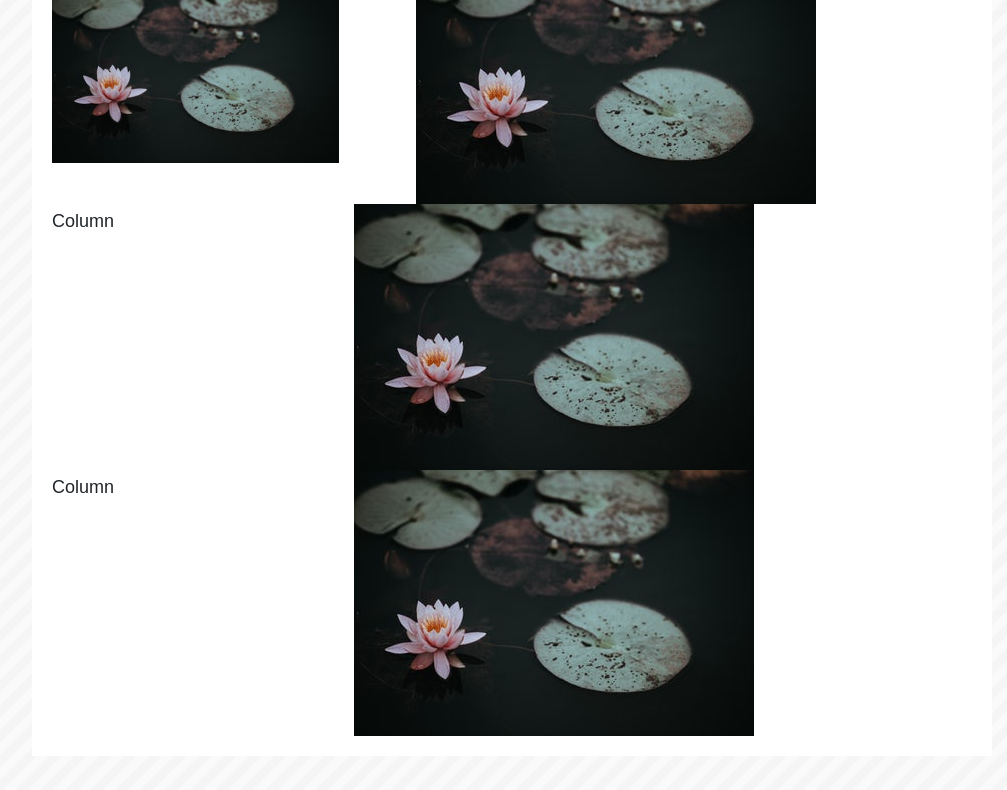
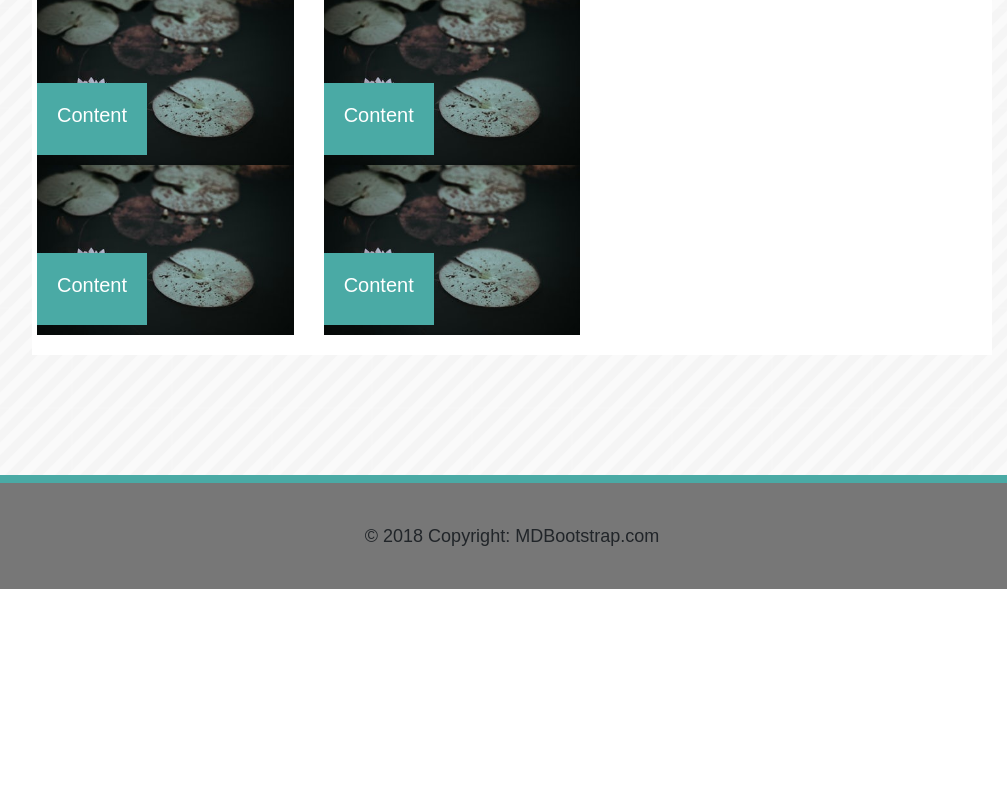
Before and after one commit to Hernavch/Bootstrap-Portfolio, a plain HTML site: page portfolio.html in a window 1280 px wide. Shown: the part 292-1082 px from the top of the page, without its empty margins (128-1135 px from the left). After the commit the page ends 881 px from the top, so only its background shows below. Drawn offline with nearby package versions, Linux system fonts and the light colour scheme.

Commit message:
verification2

```diff
--- a/assets/style.css
+++ b/assets/style.css
@@ -29,6 +29,7 @@ margin:0 auto;
 background-color:#ffffff;
 padding:0px;
 font-weight: bold;
+font-family: Georgia, 'Times New Roman', Times, serif;
 
 }
 #myname{
@@ -60,7 +61,16 @@ li{
     float:left;
 
 }
-.selfport{}
+.label{
+    padding:20px;
+    background-color: #4aaaa5;
+    color:#ffffff;
+    position: absolute;
+    bottom:10px;
+    text-align: center;
+    max-width:200px;
+
+}
 
 /* #myname{
     padding:20px;
@@ -96,6 +106,13 @@ li{
     font-family: Georgia, 'Times New Roman', Times, serif;
 
 }
+.nav{
+    max-width: 100%;
+    margin-left:20px;
+}
+ul{
+    text-align: center;
+}
 .container{
     min-width:100%;
     margin:0px;
@@ -108,9 +125,14 @@ li{
     max-height: 80%;
 
 }
+
 .nav{
     min-width: 100px;
     text-align: center
+}
+
+.label{
+    /* width:100%; */
 }
 
 
--- a/portfolio.html
+++ b/portfolio.html
@@ -34,25 +34,41 @@
 </div>
 
 
-
 <div class="container">
   <div class="row ">
-    <div class="col-md-4">content
-      <img class="img-fluid" src="assets/images/onthewater.jpg" alt="image1">
+    <div class="col-md-12">
+    <h1>Content</h1>
     </div>
-    <div class="img-fluid" class="col-md-4">Column</div>
-    <img src="assets/images/onthewater.jpg" alt="image1">
-
-    <div class="img-fluid" class="w-100"></div>
-    <div class="col-md-4">Column</div>
-    <img src="assets/images/onthewater.jpg" alt="image1">
-
-    <div class="col-md-4">Column</div>
-    <img class="img-fluid" src="assets/images/onthewater.jpg" alt="image1">
-
-  </div>
+    <div class="row ">
+    <div class="col-md-4 img-fluid">
+      <div class="label">
+        <h5>Content</h5>
+      </div>
+      <img class="img-fluid img-responsive" src="assets/images/onthewater.jpg" alt="image1">
+    </div>
+    <div class="img-fluid col-md-4">
+        <div class="label">
+            <h5>Content</h5>
+          </div>
+    <img class="img-fluid img-responsive" src="assets/images/onthewater.jpg" alt="image1">
+    </div>
+    </div>
+    <div class="row ">
+        <div class="col-md-4 img-fluid">
+          <div class="label">
+            <h5>Content</h5>
+          </div>
+          <img class="img-fluid img-responsive" src="assets/images/onthewater.jpg" alt="image1">
+        </div>
+        <div class="img-fluid col-md-4">
+            <div class="label">
+                <h5>Content</h5>
+              </div>
+        <img class="img-fluid img-responsive" src="assets/images/onthewater.jpg" alt="image1">
+        </div>
+        </div>
 </div>
-
+</div>
 
 
   <!-- Footer -->
```
